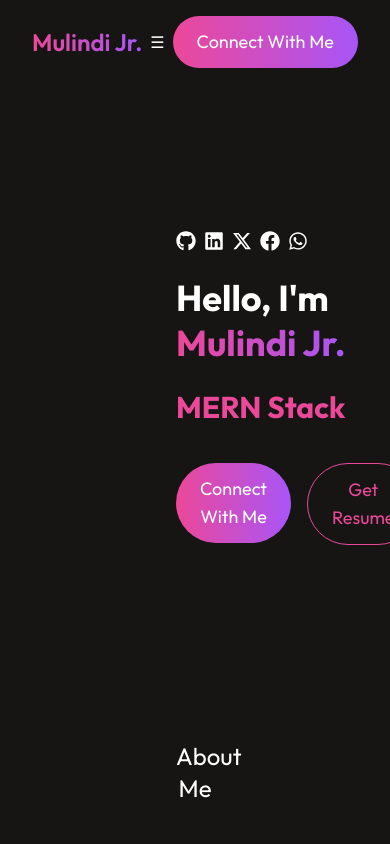
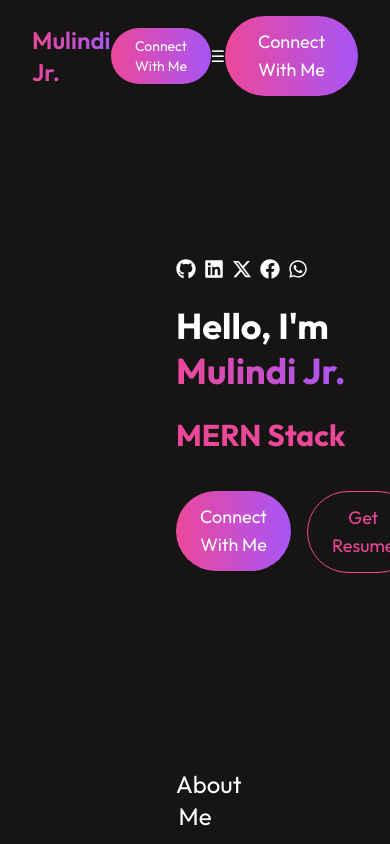
Before and after one commit to mulindijr/Portfolio, a React (Vite) app: page / in a window 390 px wide. Shown: the top 844 px of the page. Built offline with nearby package versions, Linux system fonts and the light colour scheme.

Commit message:
Add a mobile-specific "Connect With Me" button for enhanced accessibility and user engagement on smaller screens.

```diff
--- a/src/components/Navbar.jsx
+++ b/src/components/Navbar.jsx
@@ -20,6 +20,15 @@ const Navbar = () => {
           Mulindi Jr.
         </Link>
       </h1>
+
+      {/* Mobile: Connect With Me Button */}
+      <div className='sm:hidden'>
+        <Link to="contact" smooth={true} duration={1500} spy={true} offset={-100}>
+          <button className="py-2 px-4 rounded-full bg-gradient-to-r from-pink-500 to-purple-500 hover:bg-gradient-to-l hover:from-red-500 hover:to-green-500 transition text-white text-sm">
+            Connect With Me
+          </button>
+        </Link>
+      </div>
 
       <div className='sm:hidden'>
         <button onClick={toggleMenu} className='text-white'>
```
